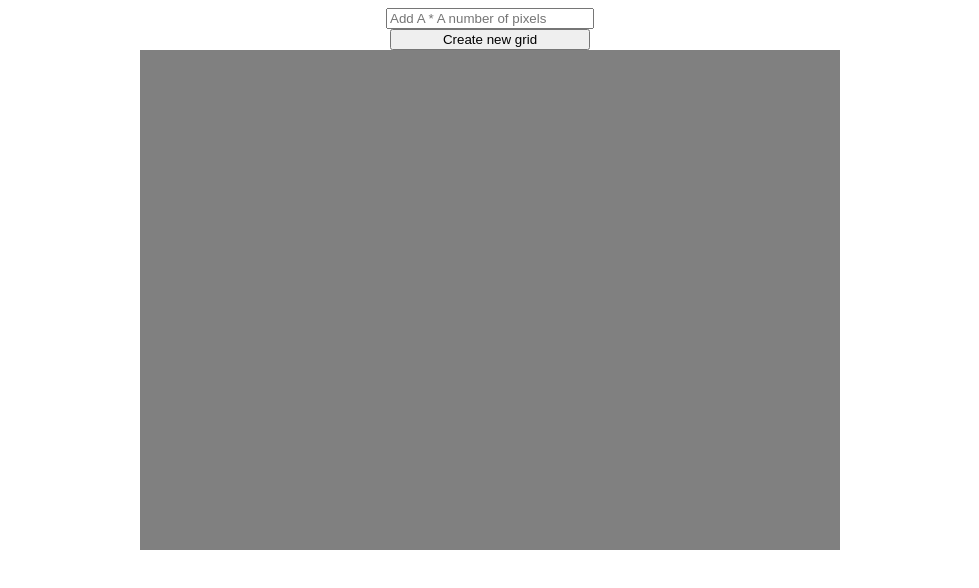
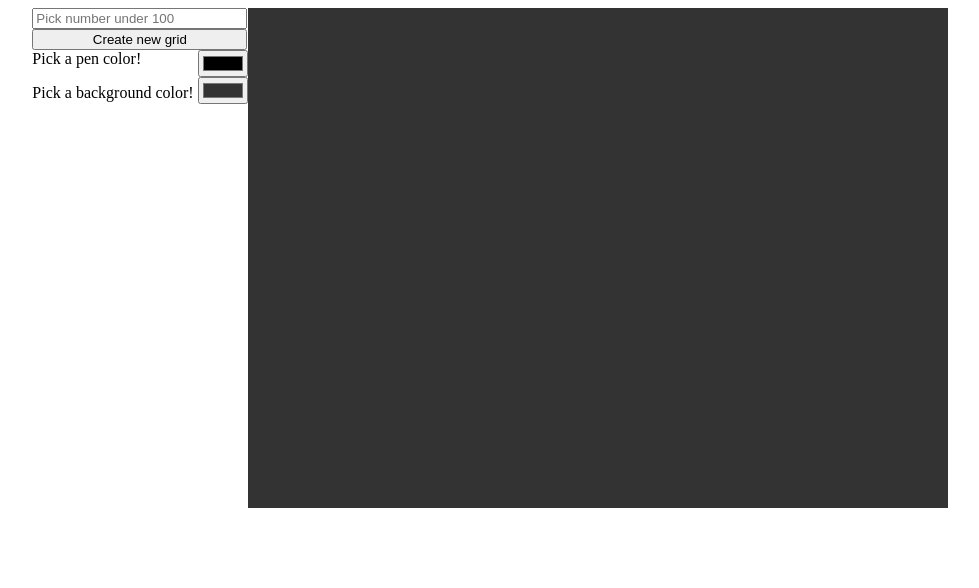
Before and after one commit to ThomasImmanuel/Etch-a-sketch, a plain HTML site: page index.html in a window 1280 px wide. Shown: the whole page, without its empty margins (150-1129 px from the left). Drawn offline with Linux system fonts and the light colour scheme.

Commit message:
"Add colorpickers for pen and background"

```diff
--- a/index.html
+++ b/index.html
@@ -9,8 +9,22 @@
     <title>Document</title>
 </head>
 <body onload="makeGrid(16)">
-    <input type="text" id="input" placeholder="Add A * A number of pixels" style="width: 200px;">
-    <button onclick="makeNewGrid()" style="width: 200px;">Create new grid</button>
+    <div>
+        <div style="display: flex; flex-direction: column;">
+            <input type="text" id="input" placeholder="Pick number under 100" style="width: 207px;">
+            <button onclick="makeNewGrid()" style="width: 215px;">Create new grid</button>
+        </div>
+
+        <div style="display: flex; justify-content: space-between">
+            <label for="colorPicker">Pick a pen color!</label>
+            <input type="color" id="colorPicker">
+        </div>
+        <div>
+            <label for="colorPickerBackground">Pick a background color!</label>
+            <input type="color" id="colorPickerBackground" value="#333333">
+        </div>
+    </div>
+
 
 </body>
 </html>
--- a/script.js
+++ b/script.js
@@ -1,9 +1,15 @@
 const container = document.createElement("div");
 container.classList.add("container");
+const colorPicker = document.querySelector('#colorPicker');
+const colorPickerBackground = document.querySelector('#colorPickerBackground');
 document.body.appendChild(container);
-document.body.setAttribute('style','display: flex; align-items: center; flex-direction: column;')
+document.body.setAttribute('style','display: flex; justify-content: center; flex-direction: row; row-gap: 30px;')
 
 const input = document.querySelector('#input');
+
+let mouseDown = false
+document.body.onmousedown = () => (mouseDown = true)
+document.body.onmouseup = () => (mouseDown = false)
 
 function makeNewGrid() {
     let child = container.lastElementChild;
@@ -15,6 +21,7 @@ function makeNewGrid() {
 }
 
 
+
 function makeGrid (num){
     if (num > 100) {
         alert('Number must be under 100')
@@ -22,10 +29,13 @@ function makeGrid (num){
     }
     for (let i = 1; i <= (num * num); i++) {
         let div = document.createElement("div");
-        div.setAttribute('style',`background-color: grey; `);
+        div.setAttribute('style',`background-color: ${colorPickerBackground.value}; `);
         container.appendChild(div);
+
         div.onmouseover = () => {
-            div.setAttribute('style','background-color: black;')
+            if (mouseDown == true) {
+                div.setAttribute('style',`background-color: ${colorPicker.value};`)
+            };
         }
     }
     container.setAttribute('style',`width: 700px; height: 500px; display: grid; grid-template-columns: repeat(${num},1fr);`);
```
